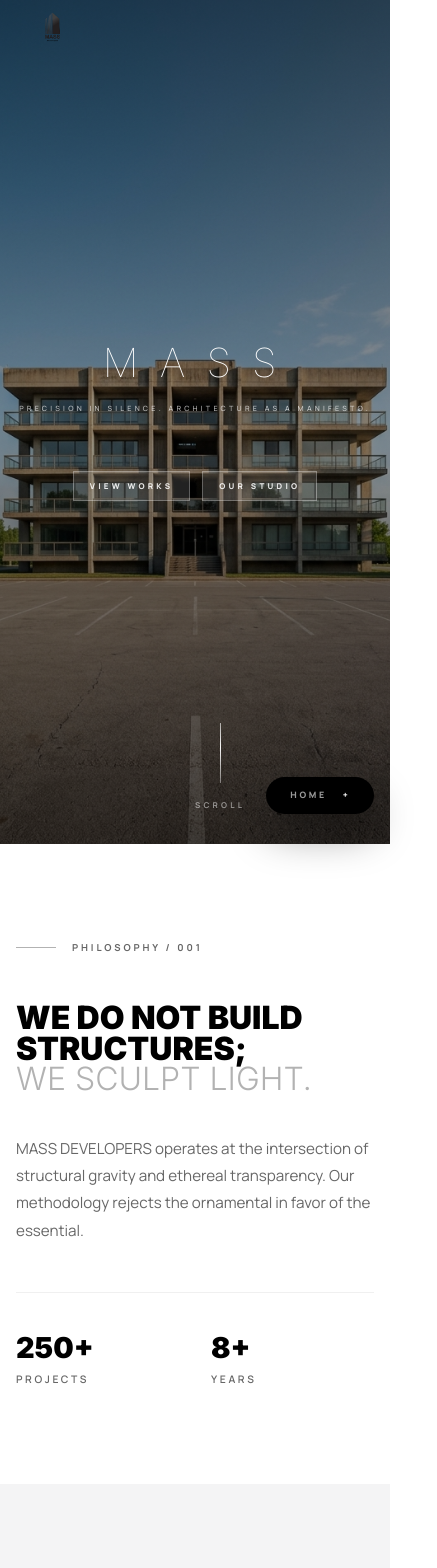
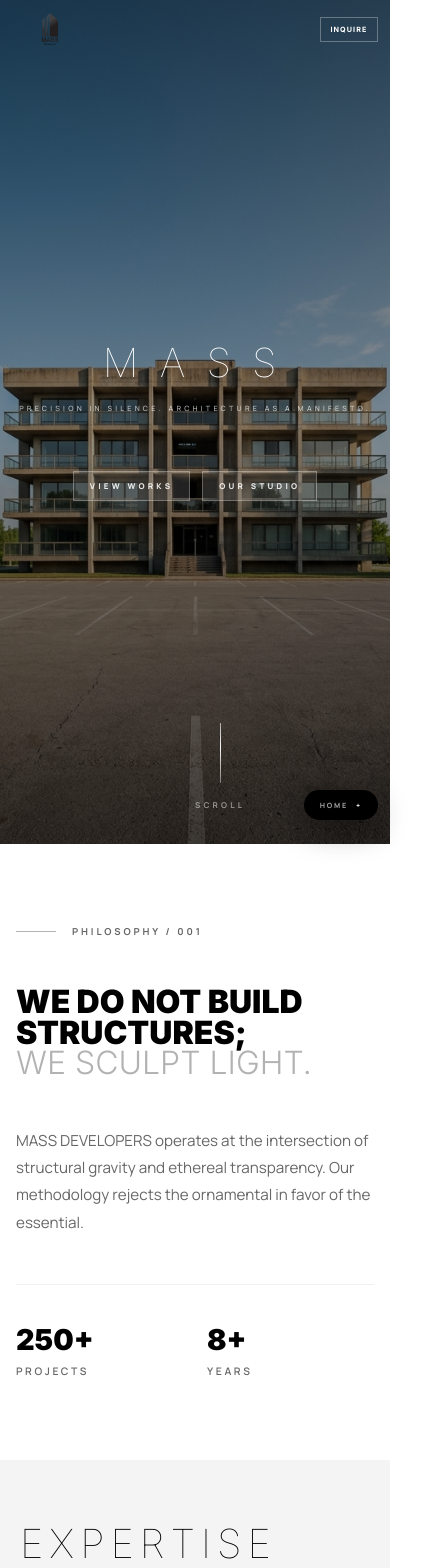
Before and after one commit to Aarif-Hussain-A-Nassar/Mass-developers, a Next.js app: page / in a window 390 px wide. Shown: the top 1568 px of the page, 437 px wide, since content can reach past the window. Built offline with nearby package versions, Linux system fonts and the light colour scheme.

Commit message:
feat: initialize project with global CSS design system and landing page structure

```diff
--- a/src/app/globals.css
+++ b/src/app/globals.css
@@ -137,6 +137,13 @@
   max-width: 1200px;
   margin: 0 auto;
   padding: 0 3rem;
+}
+
+/* ─── Tablet ─── */
+@media (max-width: 1024px) {
+  .container {
+    padding: 0 2rem;
+  }
 }
 
 /* ─── Navbar ─── */
@@ -547,6 +554,41 @@
   }
 }
 
+/* ─── Tablet: mid-point layout fixes ─── */
+@media (max-width: 900px) {
+  .grid-2-col {
+    grid-template-columns: 1fr;
+    gap: 3rem !important;
+  }
+
+  .grid-3-col {
+    grid-template-columns: 1fr 1fr;
+    gap: 2rem !important;
+  }
+
+  /* Philosophy section gap fix */
+  #philosophy .container > div {
+    gap: 3rem !important;
+  }
+
+  /* Expertise section gap fix */
+  #expertise .container .grid-2-col {
+    gap: 3rem !important;
+  }
+
+  /* Projects overlay repositioning */
+  .projects-overlay {
+    left: 2rem !important;
+    right: 2rem !important;
+    bottom: 2.5rem !important;
+  }
+
+  /* Contact heading */
+  .contact-heading {
+    font-size: clamp(2.5rem, 10vw, 5rem) !important;
+  }
+}
+
 
 
 
@@ -563,21 +605,23 @@
   }
 
   .nav {
-    padding: 0.6rem 1rem;
+    padding: 0.6rem 0.75rem;
   }
 
   .nav-logo-img {
-    height: 36px;
+    height: 50px;
   }
 
-  /* Hide desktop nav items on mobile */
+  /* Hide desktop nav links on mobile — dock handles navigation */
   .nav-links {
     display: none;
   }
 
-  /* Hide Inquire button on mobile — dock handles navigation */
+  /* Make Inquire button smaller on mobile, but keep it visible */
   .nav-cta {
-    display: none;
+    font-size: 0.5rem;
+    padding: 0.4rem 0.8rem;
+    letter-spacing: 0.15em;
   }
 
   .container {
@@ -605,6 +649,98 @@
   .grid-2-col,
   .grid-3-col {
     grid-template-columns: 1fr;
-    gap: 2.5rem !important;
+    gap: 2rem !important;
+  }
+
+  /* ── Philosophy section ── */
+  #philosophy {
+    height: auto !important;
+    min-height: auto !important;
+  }
+
+  #philosophy .container {
+    padding-top: 5rem !important;
+    padding-bottom: 5rem !important;
+  }
+
+  /* Philosophy stats sub-grid */
+  .philosophy-stats {
+    grid-template-columns: 1fr 1fr !important;
+    gap: 1.5rem !important;
+  }
+
+  /* ── Expertise section ── */
+  #expertise {
+    padding: 4rem 0 !important;
+  }
+
+  #expertise .expertise-card > div {
+    padding: 1.5rem 1.25rem !important;
+  }
+
+  /* Reset masonry staggering on mobile */
+  .expertise-card:nth-child(1),
+  .expertise-card:nth-child(2),
+  .expertise-card:nth-child(3),
+  .expertise-card:nth-child(4),
+  .expertise-card:nth-child(5) {
+    margin-top: 0 !important;
+  }
+
+  /* ── Projects section ── */
+  #projects {
+    height: auto !important;
+    min-height: 80vw !important;
+    aspect-ratio: 3/4;
+  }
+
+  .projects-overlay {
+    left: 1.25rem !important;
+    right: 1.25rem !important;
+    bottom: 2rem !important;
+  }
+
+  .projects-title {
+    font-size: clamp(2rem, 12vw, 4rem) !important;
+  }
+
+  /* ── Testimonials ── */
+  #testimonials {
+    padding: 4rem 0 !important;
+  }
+
+  .testimonial-quote {
+    font-size: clamp(1rem, 5vw, 1.5rem) !important;
+  }
+
+  /* ── Journal ── */
+  #journal {
+    padding: 4rem 0 !important;
+  }
+
+  .journal-post-title {
+    font-size: clamp(1.2rem, 6vw, 1.6rem) !important;
+  }
+
+  /* ── Contact ── */
+  #contact {
+    padding: 5rem 0 !important;
+  }
+
+  .contact-heading {
+    font-size: clamp(2rem, 12vw, 4rem) !important;
+    line-height: 1.0 !important;
   }
 }
+
+/* ─── Extra small screens ─── */
+@media (max-width: 400px) {
+  .nav-logo-img {
+    height: 40px;
+  }
+
+  .nav-cta {
+    font-size: 0.45rem;
+    padding: 0.35rem 0.6rem;
+  }
+}
--- a/src/app/page.tsx
+++ b/src/app/page.tsx
@@ -196,17 +196,20 @@
               transition={{ type: 'spring', damping: 25, stiffness: 200 }}
               style={{
                 position: 'fixed',
-                bottom: 'clamp(80px, 12vh, 100px)',
-                left: '20px',
-                right: '20px',
+                bottom: 'clamp(70px, 10vh, 90px)',
+                left: '12px',
+                right: '12px',
                 zIndex: 1000,
                 background: 'rgba(10, 10, 10, 0.95)',
                 backdropFilter: 'blur(20px)',
-                padding: '1.5rem 2rem',
-                border: '1px solid rgba(255,255,255,0.1)'
+                padding: 'clamp(1rem, 3vw, 1.5rem) clamp(1rem, 4vw, 2rem)',
+                border: '1px solid rgba(255,255,255,0.1)',
+                maxHeight: '70vh',
+                overflowY: 'auto',
+                borderRadius: '4px'
               }}
             >
-              <div style={{ display: 'flex', flexDirection: 'column', gap: '1.5rem' }}>
+              <div style={{ display: 'flex', flexDirection: 'column', gap: 'clamp(0.75rem, 2.5vw, 1.25rem)' }}>
                 {NAV_LINKS.map((l, i) => (
                   <motion.a
                     key={i}
@@ -217,7 +220,7 @@
                     onClick={(e) => handleClick(e, l.href, i)}
                     style={{
                       fontFamily: 'var(--font-inter)',
-                      fontSize: '1.25rem',
+                      fontSize: 'clamp(0.85rem, 3.5vw, 1.1rem)',
                       fontWeight: 800,
                       letterSpacing: '0.1em',
                       textTransform: 'uppercase',
@@ -225,10 +228,10 @@
                       textDecoration: 'none',
                       display: 'flex',
                       alignItems: 'center',
-                      gap: '1rem'
+                      gap: '0.6rem'
                     }}
                   >
-                    <span style={{ fontSize: '0.7rem', opacity: 0.3 }}>0{i+1}</span>
+                    <span style={{ fontSize: '0.55rem', opacity: 0.3 }}>0{i+1}</span>
                     {l.label}
                   </motion.a>
                 ))}
@@ -242,25 +245,26 @@
           whileTap={{ scale: 0.95 }}
           style={{
             position: 'fixed',
-            bottom: 'clamp(20px, 4vh, 30px)',
-            right: 'clamp(15px, 4vw, 25px)',
+            bottom: 'clamp(14px, 3vh, 24px)',
+            right: 'clamp(12px, 3vw, 20px)',
             zIndex: 1001,
             background: isMenuOpen ? '#ffffff' : '#000000',
             color: isMenuOpen ? '#000000' : '#ffffff',
             border: 'none',
-            padding: 'clamp(0.6rem, 1.5vh, 1rem) clamp(1.5rem, 6vw, 2.5rem)',
+            padding: 'clamp(0.45rem, 1.2vh, 0.75rem) clamp(1rem, 4vw, 1.8rem)',
             borderRadius: '3rem',
             fontFamily: 'var(--font-manrope)',
-            fontSize: 'clamp(0.55rem, 2vw, 0.7rem)',
+            fontSize: 'clamp(0.45rem, 1.8vw, 0.6rem)',
             fontWeight: 800,
-            letterSpacing: '0.3em',
+            letterSpacing: '0.25em',
             textTransform: 'uppercase',
             display: 'flex',
             alignItems: 'center',
-            gap: '1rem',
-            boxShadow: '0 20px 40px rgba(0,0,0,0.4)',
+            gap: '0.5rem',
+            boxShadow: '0 10px 30px rgba(0,0,0,0.4)',
             transition: 'background 0.3s ease, color 0.3s ease',
-            whiteSpace: 'nowrap'
+            whiteSpace: 'nowrap',
+            maxWidth: 'calc(100vw - 24px)'
           }}
         >
           {isMenuOpen ? 'Close' : (
@@ -483,7 +487,7 @@
     <section id="philosophy" className="section-snap" style={{ background: 'var(--bg)', display: 'flex', alignItems: 'center' }}>
       <div className="container" style={{ padding: '6rem 1rem' }}>
         <FadeIn><div className="section-eyebrow"><span>Philosophy / 001</span></div></FadeIn>
-        <div className="grid-2-col" style={{ gap: '6rem', alignItems: 'center' }}>
+        <div className="grid-2-col" style={{ gap: 'clamp(3rem, 6vw, 6rem)', alignItems: 'center' }}>
           <FadeIn delay={0.1}>
             <h2 style={{ fontFamily: 'var(--font-inter)', fontSize: 'clamp(2rem, 4.5vw, 4.5rem)', fontWeight: 900, lineHeight: 0.95, textTransform: 'uppercase' }}>
               <motion.span whileHover={{ x: 10, color: 'var(--accent)' }} transition={{ duration: 0.3 }} style={{ display: 'block', color: 'var(--white)', cursor: 'default' }}>We do not build</motion.span>
@@ -497,7 +501,7 @@
                 MASS DEVELOPERS operates at the intersection of structural gravity and ethereal transparency.
                 Our methodology rejects the ornamental in favor of the essential.
               </p>
-              <div style={{ display: 'grid', gridTemplateColumns: '1fr 1fr', gap: '2rem', marginTop: '3rem', borderTop: '1px solid var(--white-06)', paddingTop: '2rem' }}>
+              <div className="philosophy-stats" style={{ display: 'grid', gridTemplateColumns: '1fr 1fr', gap: '2rem', marginTop: '3rem', borderTop: '1px solid var(--white-06)', paddingTop: '2rem' }}>
                 {[['250+', 'Projects'], [`${new Date().getFullYear() - 2018}+`, 'Years']].map(([num, label]) => (
                   <div key={label}>
                     <div style={{ fontFamily: 'var(--font-inter)', fontSize: '1.8rem', fontWeight: 900, color: 'var(--white)' }}>{num}</div>
@@ -519,7 +523,7 @@
     <section id="expertise" style={{ background: 'var(--surface)', padding: '6rem 0' }}>
       <div className="container">
         <FadeIn><h2 className="t-headline" style={{ fontSize: 'clamp(2.5rem, 5vw, 4rem)', fontWeight: 100, letterSpacing: '0.15em', marginBottom: '6rem' }}>EXPERTISE</h2></FadeIn>
-        <div className="grid-2-col" style={{ gap: '6rem 4rem' }}>
+        <div className="grid-2-col" style={{ gap: 'clamp(2rem, 5vw, 6rem) clamp(1.5rem, 3vw, 4rem)' }}>
           {EXPERTISE.map((exp, i) => (
             <motion.div key={i} initial={{ opacity: 0, y: 60 }} whileInView={{ opacity: 1, y: 0 }} viewport={{ once: true }} transition={{ duration: 0.8, delay: (i % 2) * 0.15 }}>
               <div className="expertise-card">
@@ -546,9 +550,9 @@
         <motion.div key={active} initial={{ opacity: 0 }} animate={{ opacity: 1 }} exit={{ opacity: 0 }} style={{ position: 'absolute', inset: 0, background: PROJECTS[active].placeholder }} />
       </AnimatePresence>
       <div style={{ position: 'absolute', inset: 0, background: 'linear-gradient(to top, var(--surface) 0%, rgba(255,255,255,0.1) 100%)' }} />
-      <div style={{ position: 'absolute', bottom: '4rem', left: '5rem', right: '5rem' }}>
+      <div className="projects-overlay" style={{ position: 'absolute', bottom: '4rem', left: '5rem', right: '5rem' }}>
         <AnimatePresence mode="wait">
-          <motion.h2 key={active} initial={{ opacity: 0, y: 20 }} animate={{ opacity: 1, y: 0 }} exit={{ opacity: 0, y: -20 }} style={{ fontFamily: 'var(--font-inter)', fontSize: 'clamp(2.5rem, 8vw, 7rem)', fontWeight: 300, color: 'var(--white)' }}>
+          <motion.h2 key={active} initial={{ opacity: 0, y: 20 }} animate={{ opacity: 1, y: 0 }} exit={{ opacity: 0, y: -20 }} className="projects-title" style={{ fontFamily: 'var(--font-inter)', fontSize: 'clamp(2rem, 8vw, 7rem)', fontWeight: 300, color: 'var(--white)' }}>
             {PROJECTS[active].title}
           </motion.h2>
         </AnimatePresence>
@@ -570,7 +574,7 @@
       <div className="container">
         <AnimatePresence mode="wait">
           <motion.div key={active} initial={{ opacity: 0, x: 20 }} animate={{ opacity: 1, x: 0 }} exit={{ opacity: 0, x: -20 }}>
-            <p className="testimonial-quote" style={{ fontSize: '2rem', marginBottom: '2rem' }}>{TESTIMONIALS[active].quote}</p>
+            <p className="testimonial-quote" style={{ marginBottom: '2rem' }}>{TESTIMONIALS[active].quote}</p>
             <div className="t-label">{TESTIMONIALS[active].name}</div>
           </motion.div>
         </AnimatePresence>
@@ -587,7 +591,7 @@
         <h2 className="t-headline">Journal</h2>
         {JOURNAL.map((post, i) => (
           <div key={i} style={{ padding: '3rem 0', borderBottom: '1px solid var(--white-06)' }}>
-            <h3 style={{ fontSize: '1.8rem', color: 'var(--white)' }}>{post.title}</h3>
+            <h3 className="journal-post-title" style={{ fontSize: 'clamp(1.2rem, 3vw, 1.8rem)', color: 'var(--white)', marginBottom: '0.75rem' }}>{post.title}</h3>
             <p className="t-body">{post.excerpt}</p>
           </div>
         ))}
@@ -601,7 +605,7 @@
   return (
     <section id="contact" style={{ background: 'var(--bg)', padding: '8rem 0' }}>
       <div className="container">
-        <h2 style={{ fontSize: '7rem', color: 'var(--white)', lineHeight: 0.9 }}>Let's discuss vision.</h2>
+        <h2 className="contact-heading" style={{ fontSize: 'clamp(2rem, 7vw, 7rem)', color: 'var(--white)', lineHeight: 0.9 }}>Let&#39;s discuss vision.</h2>
         <div style={{ marginTop: '4rem' }}>
           <a href="mailto:office@mass-developers.com" className="btn-solid">Start Project</a>
         </div>
```
